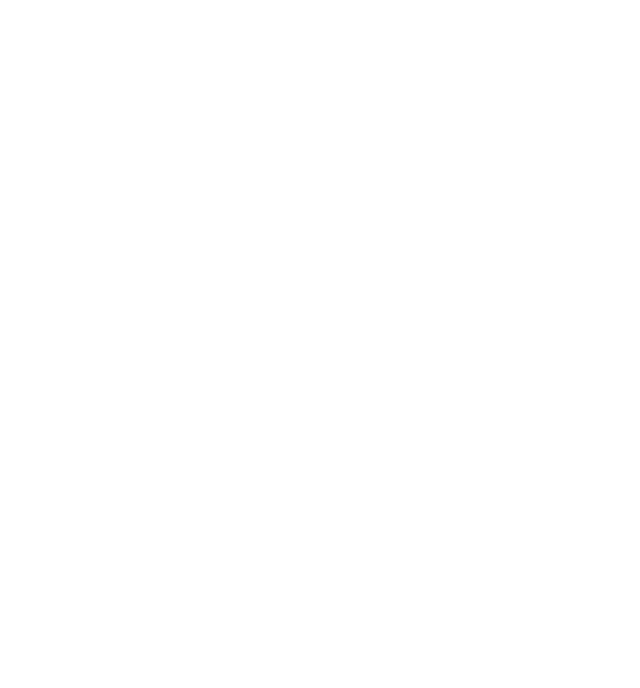
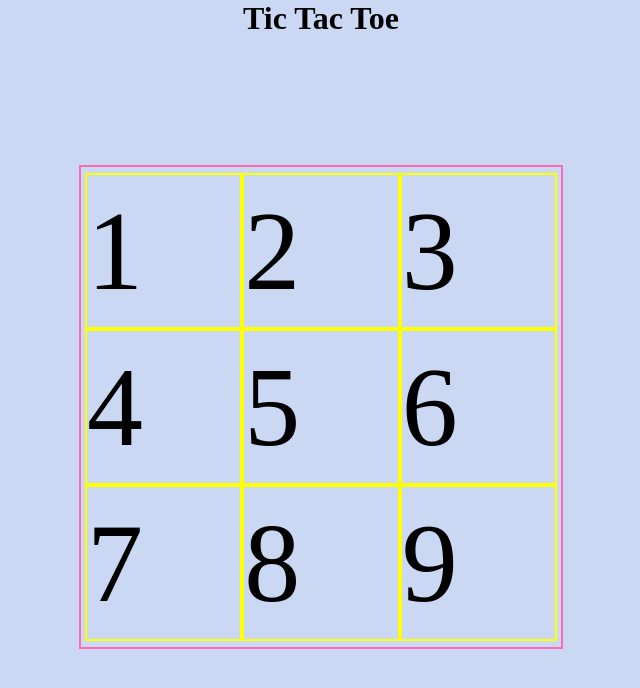
Before and after one commit to MthBarber/tic-tac-toe, a plain HTML site: page index.html in a window 1280 px wide. Shown: the whole page, without its empty margins (319-959 px from the left). Drawn offline with Linux system fonts and the light colour scheme.

Commit message:
Create initial grid

```diff
--- a/index.html
+++ b/index.html
@@ -1,5 +1,6 @@
 <!DOCTYPE html>
 <html lang="en">
+
 <head>
     <meta charset="UTF-8">
     <meta http-equiv="X-UA-Compatible" content="IE=edge">
@@ -7,12 +8,22 @@
     <title>Tic Tac Toe</title>
     <link rel="stylesheet" href="style.css">
 </head>
+
 <body>
-    <h1></h1>
+    <h1>Tic Tac Toe</h1>
     <div class="game-container">
-
+        <div class="row">
+            <div class="grid">1</div><div class="grid">2</div><div class="grid">3</div>
+        </div>
+        <div class="row">
+            <div class="grid">4</div><div class="grid">5</div><div class="grid">6</div>
+        </div>
+        <div class="row">
+            <div class="grid">7</div><div class="grid">8</div><div class="grid">9</div>
+        </div>
     </div>
 
 </body>
 <script src="script.js"></script>
+
 </html>
--- a/script.js
+++ b/script.js
@@ -0,0 +1,4 @@
+const gameboard = {
+    grid = [1,2,3,4,5,6,7,8,9]
+
+};
--- a/style.css
+++ b/style.css
@@ -1,4 +1,44 @@
 *{
     margin: 0;
     padding: 0;
+    background-color: rgb(202, 216, 243);
 }
+
+body {
+    display: flex;
+    justify-content: space-between;
+    align-items: center;
+    flex-direction: column;
+
+}
+
+h1 {
+    margin-bottom: 8rem;
+}
+.game-container {
+    display: flex;
+    flex-direction: column;
+    justify-content: center;
+    align-items: space-around;
+    border: 2px solid hotpink;
+
+    height: 30rem;
+    width: 30rem;
+}
+
+.grid {
+    display: flex;
+    align-items: center;
+    height: 9.5rem;
+    width: 9.833rem;
+    border: 2px solid yellow;
+    font-size: 7rem;
+    text-align: center;
+
+}
+
+.row {
+    width: 29.5rem;
+    display: flex;
+    align-self: center;
+}
```
